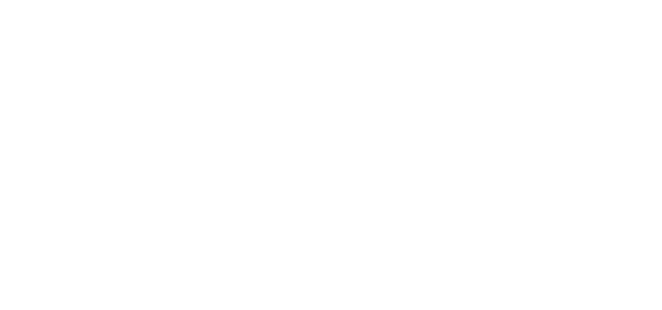
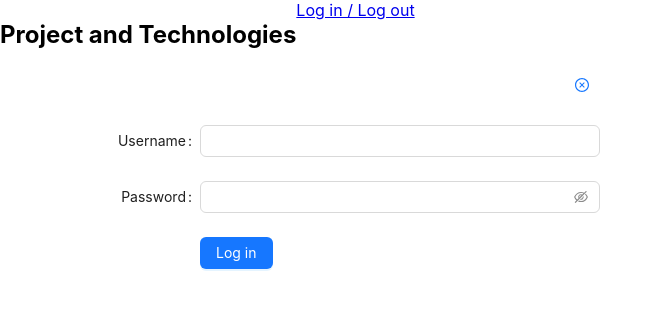
Before and after one commit to GayaneOrlova/ProTechnologies_reactRouter, a React (Create React App) app: page /login in a window 1280 px wide. Before the commit this address had no page. Shown: the top 310 px of the page, without its empty margins (0-662 px from the left). Built offline with nearby package versions, Linux system fonts and the light colour scheme.

Commit message:
Header (without ant), Login (with ant)

```diff
--- a/package.json
+++ b/package.json
@@ -3,9 +3,11 @@
   "version": "0.1.0",
   "private": true,
   "dependencies": {
+    "@ant-design/icons": "^5.1.4",
     "@testing-library/jest-dom": "^5.16.5",
     "@testing-library/react": "^13.4.0",
     "@testing-library/user-event": "^13.5.0",
+    "antd": "^5.7.0",
     "lorem-ipsum": "^2.0.8",
     "react": "^18.2.0",
     "react-dom": "^18.2.0",
--- a/src/App.js
+++ b/src/App.js
@@ -7,24 +7,22 @@
   Route
 } from 'react-router-dom';
 
-import {
-  PageOne,
-  PageTwo }
-from './Components/Pages';
 
-import { MainPage } from './MainPage';
+import { Header } from './Components/Header';
+// import {MainPage} from './MainPage';
+import { Login } from './Components/Forms/Login';
 
 
 function App() {
   return (
     <BrowserRouter>
-      <Routes>
-        <Route path="/" element={<MainPage/> } >
-          <Route index element={<div>No page is selected.</div> } />
-          <Route path="one" element={<PageOne />} />
-          <Route path="two" element={<PageTwo />} />
-        </Route>
-      </Routes>
+    <Header/>
+    {/* <Login/> */}
+    <Routes>
+      <Route index element={<div>No page is selected.</div> } />
+      <Route path="login" element={<Login/>} />
+    </Routes>
+
     </BrowserRouter>
   );
 }
--- /dev/null
+++ b/src/Components/Forms/Login.jsx
@@ -0,0 +1,55 @@
+import React from "react";
+import { Link } from "react-router-dom";
+
+import { Button, Form, Input } from 'antd';
+import { CloseCircleOutlined } from "@ant-design/icons";
+
+const Login = () => {
+
+  return (
+    <>
+      <div>
+        <Form
+          // name="basic"
+          labelCol={{ span: 8 }}
+          wrapperCol={{ offset: 30 }}
+          style={{ maxWidth: 600 }}
+          initialValues={{ remember: true }}
+        // onFinish={onFinish}
+        // onFinishFailed={onFinishFailed}
+        >
+          <Form.Item wrapperCol={{ offset: 23, span: 8 }}>
+            <Link to='/'>
+              <CloseCircleOutlined />
+            </Link>
+          </Form.Item>
+
+          <Form.Item
+            label="Username"
+            name="username"
+          >
+            <Input />
+          </Form.Item>
+
+          <Form.Item
+            label="Password"
+            name="password"
+          >
+            <Input.Password />
+          </Form.Item>
+
+          <Form.Item wrapperCol={{ offset: 8, span: 16 }}>
+            <Button type="primary" htmlType="submit">
+              Log in
+            </Button>
+          </Form.Item>
+
+
+
+        </Form>
+      </div>
+    </>
+  )
+}
+
+export { Login };
--- /dev/null
+++ b/src/Components/Header.jsx
@@ -0,0 +1,20 @@
+import "./header.css";
+import React from 'react';
+import {Link } from 'react-router-dom';
+
+
+const Header = () => {
+
+  return (
+    <>
+      <header className="header">
+        <div className="container">
+          <h2>Project and Technologies</h2>
+          <Link to='login'>Log in / Log out</Link>
+        </div>
+      </header>
+    </>
+  )
+}
+
+export {Header};
--- /dev/null
+++ b/src/Components/header.css
@@ -0,0 +1,7 @@
+.header{
+    background: var(--yellow);
+}
+
+.header .container{
+    display: flex;
+}
--- a/src/MainPage.js
+++ b/src/MainPage.js
@@ -1,5 +1,9 @@
 import React, { useEffect } from 'react';
 import { Outlet, useLocation, useNavigate } from 'react-router-dom';
+
+
+
+
 
 export const MainPage = () => {
   const location = useLocation();
@@ -15,7 +19,7 @@
         <ul>
           <li>
             <button onClick={() => navigate('one', { replace: false })}>
-              Page One
+              Log in
             </button>
           </li>
           <li>
```
Also changed, not shown: 2 other files (tests, documents, lock files or other folders).
